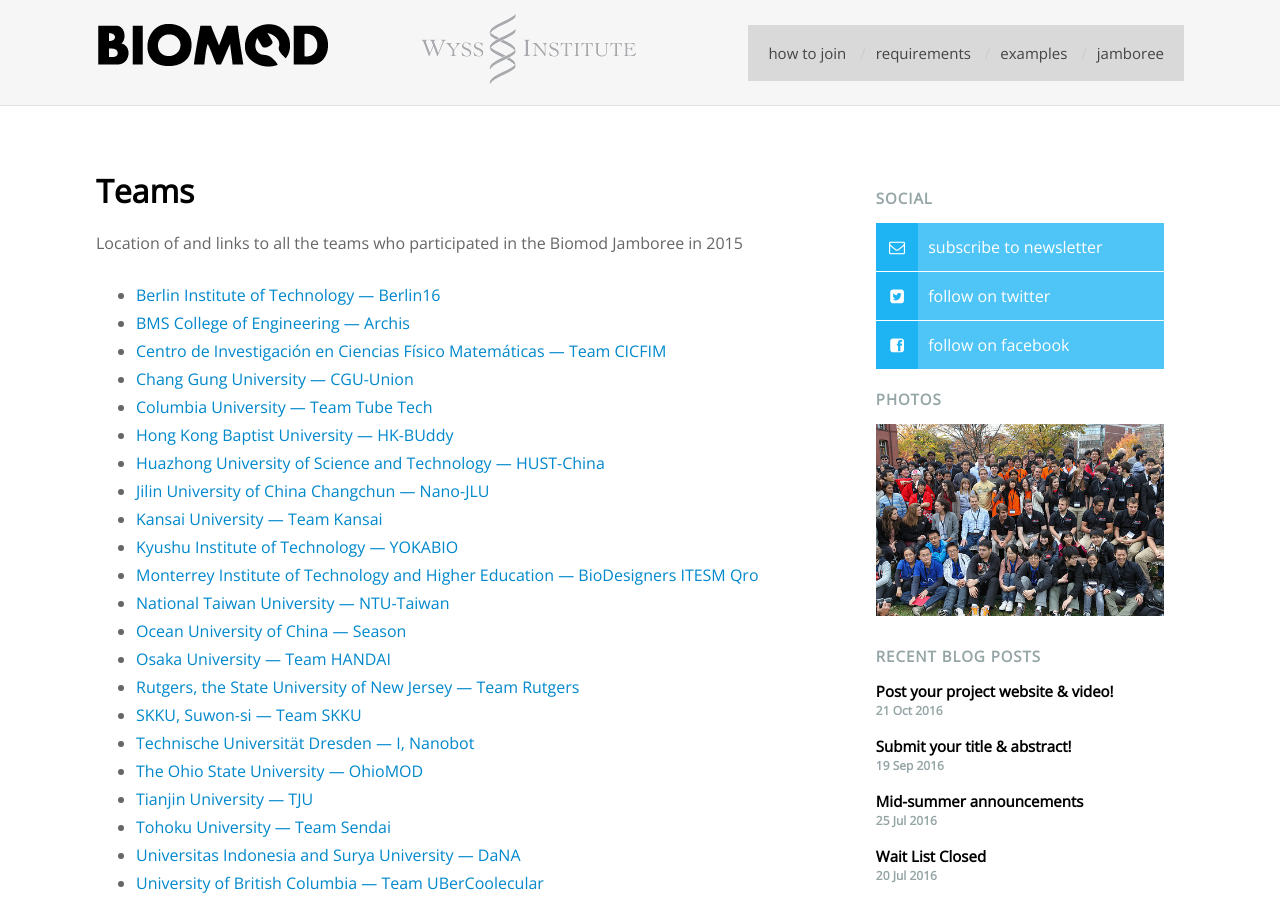
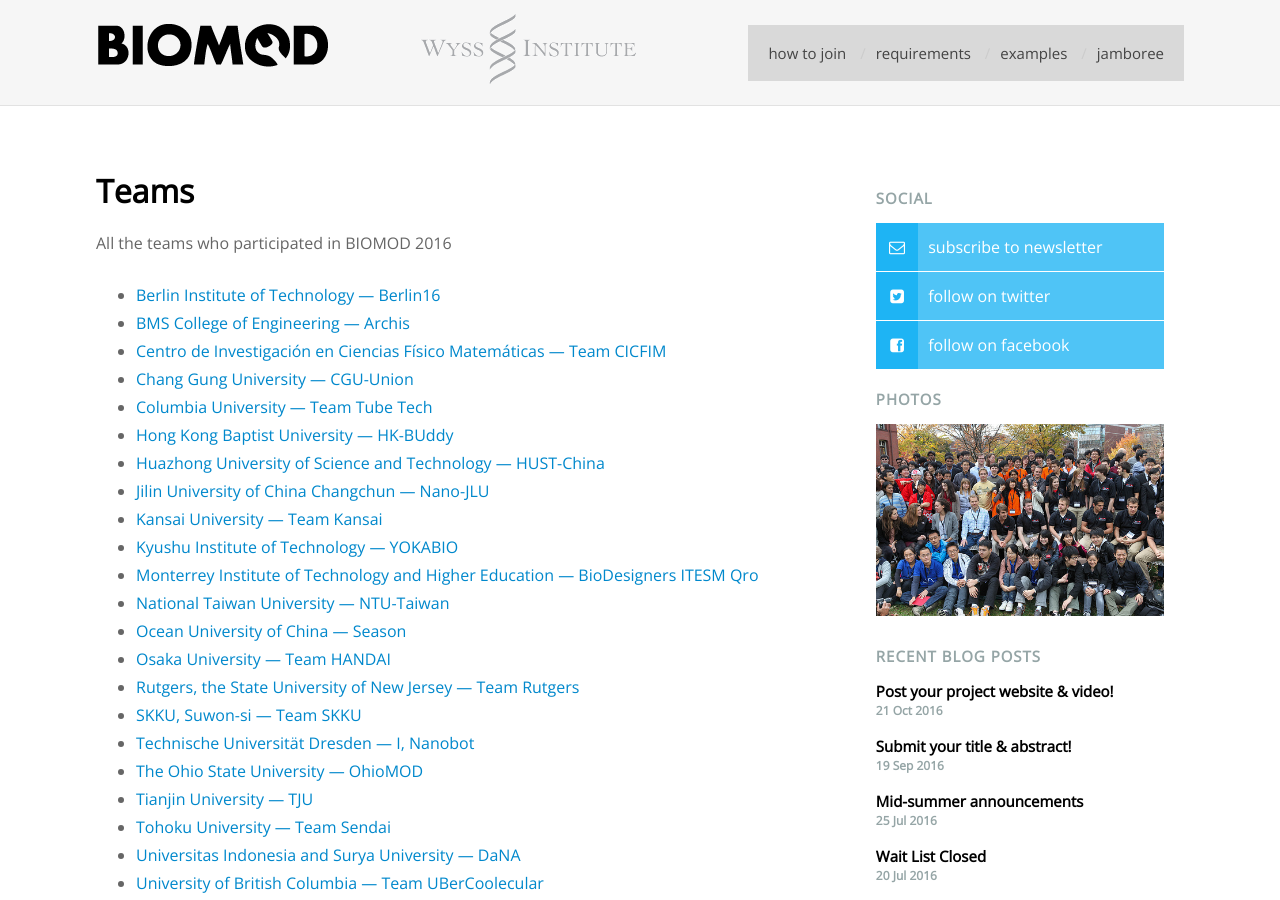
Before and after one commit to sdouglas/biomod, a Jekyll site: the page built from teams/index.md, in a window 1280 px wide and 900 px high. Built offline with Jekyll 4.4.1, drawn with Linux system fonts in a browser that asks for light colours; nearby versions of some CDN libraries; Markdown is read by kramdown in place of the engine named in the settings.

Commit message:
update the year

```diff
--- a/teams/index.md
+++ b/teams/index.md
@@ -6,7 +6,7 @@
 
 
 
-Location of and links to all the teams who participated in the Biomod Jamboree in 2015
+All the teams who participated in BIOMOD 2016
 
 
 
```
